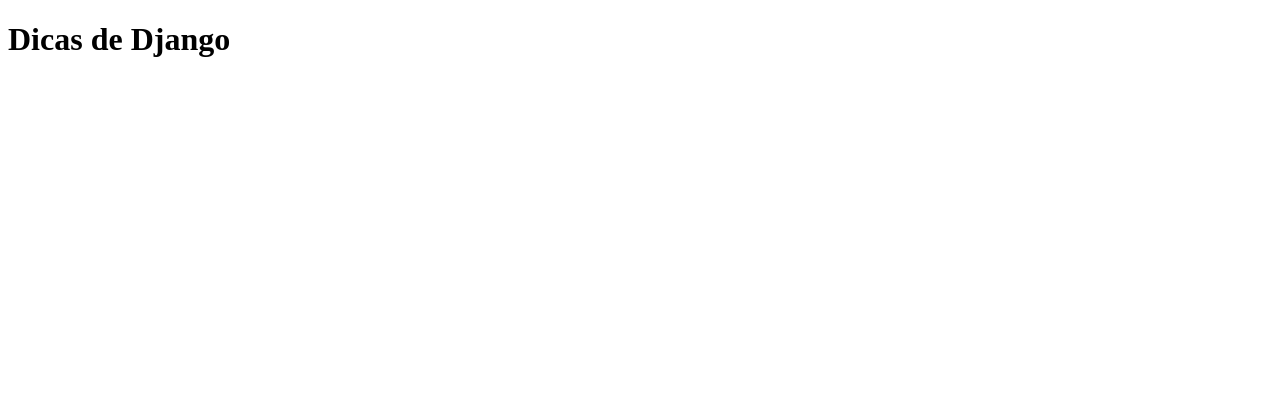
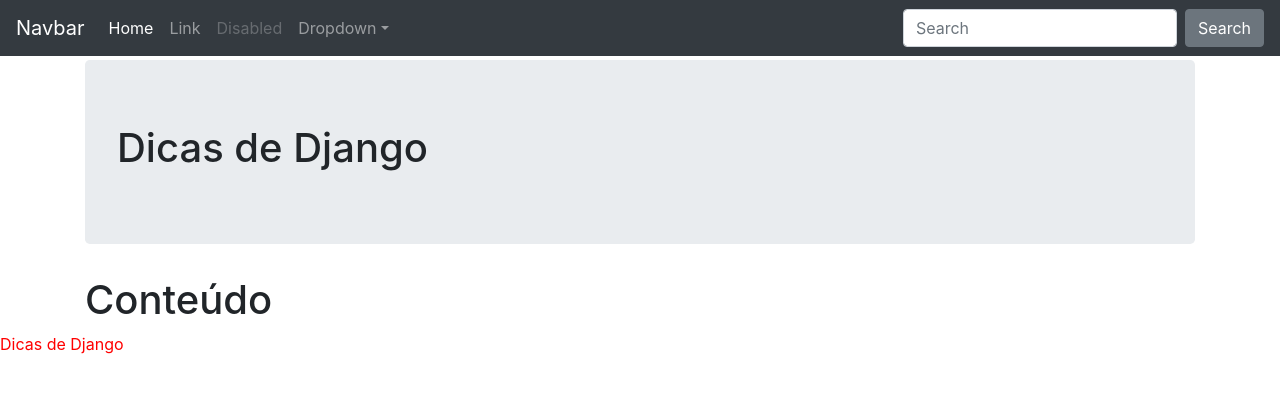
Before and after one commit to rg3915/dicas-de-django, a Django app: page / in a window 1280 px wide. Shown: the top 393 px of the page. Run offline with Django 3.2, Linux system fonts and the light colour scheme; some libraries are stand-ins or nearby versions.

Commit message:
Templates

```diff
--- /dev/null
+++ b/myproject/core/static/css/style.css
@@ -0,0 +1,3 @@
+p {
+  color: red;
+}
--- /dev/null
+++ b/myproject/core/templates/base.html
@@ -0,0 +1,38 @@
+{% load static %}
+<!DOCTYPE html>
+<html lang="en">
+
+<head>
+  <meta charset="UTF-8">
+  <meta name="viewport" content="width=device-width, initial-scale=1.0">
+  <link rel="shortcut icon" href="https://www.djangoproject.com/favicon.ico">
+  <!-- Bootstrap core CSS -->
+  <link rel="stylesheet" href="https://maxcdn.bootstrapcdn.com/bootstrap/4.0.0/css/bootstrap.min.css">
+  <!-- Font-awesome -->
+  <link rel="stylesheet" href="https://maxcdn.bootstrapcdn.com/font-awesome/4.7.0/css/font-awesome.min.css">
+  <title>Dicas de Django</title>
+
+  <link rel="stylesheet" href="{% static 'css/style.css' %}">
+
+  <style>
+    body {
+      margin-top: 60px;
+    }
+  </style>
+</head>
+
+<body>
+  <div class="container">
+
+    {% include "nav.html" %}
+
+    {% block content %}{% endblock content %}
+  </div>
+
+  {% include "footer.html" %}
+
+<script src="{% static 'js/main.js' %}"></script>
+
+</body>
+
+</html>
--- /dev/null
+++ b/myproject/core/templates/core/person_list.html
@@ -0,0 +1,5 @@
+{% extends "base.html" %}
+
+{% block content %}
+  <h1>Lista de pessoas</h1>
+{% endblock content %}
--- /dev/null
+++ b/myproject/core/templates/footer.html
@@ -0,0 +1 @@
+<p>Dicas de Django</p>
--- a/myproject/core/templates/index.html
+++ b/myproject/core/templates/index.html
@@ -1,14 +1,10 @@
-<!DOCTYPE html>
-<html lang="en">
-<head>
-  <meta charset="UTF-8">
-  <meta name="viewport" content="width=device-width, initial-scale=1.0">
-  <link rel="shortcut icon" href="https://www.djangoproject.com/favicon.ico">
-  <title>Dicas de Django</title>
-</head>
-<body>
-  <div class="jumbotron">
+{% extends "base.html" %}
+
+{% block content %}
+
+    <div class="jumbotron">
       <h1>Dicas de Django</h1>
-  </div>
-</body>
-</html>
+    </div>
+
+  <h1>Conteúdo</h1>
+{% endblock content %}
--- /dev/null
+++ b/myproject/core/templates/nav.html
@@ -0,0 +1,35 @@
+<!-- https://getbootstrap.com/docs/4.0/examples/starter-template/ -->
+<!-- https://github.com/JTruax/bootstrap-starter-template/blob/master/template/start.html -->
+
+<nav class="navbar navbar-expand-md navbar-dark bg-dark fixed-top">
+    <a class="navbar-brand" href="#">Navbar</a>
+    <button class="navbar-toggler" type="button" data-toggle="collapse" data-target="#navbarsExampleDefault" aria-controls="navbarsExampleDefault" aria-expanded="false" aria-label="Toggle navigation">
+        <span class="navbar-toggler-icon"></span>
+    </button>
+
+    <div class="collapse navbar-collapse" id="navbarsExampleDefault">
+        <ul class="navbar-nav mr-auto">
+            <li class="nav-item active">
+                <a class="nav-link" href="#">Home <span class="sr-only">(current)</span></a>
+            </li>
+            <li class="nav-item">
+                <a class="nav-link" href="#">Link</a>
+            </li>
+            <li class="nav-item">
+                <a class="nav-link disabled" href="#">Disabled</a>
+            </li>
+            <li class="nav-item dropdown">
+                <a class="nav-link dropdown-toggle" href="#" id="dropdown01" data-toggle="dropdown" aria-haspopup="true" aria-expanded="false">Dropdown</a>
+                <div class="dropdown-menu" aria-labelledby="dropdown01">
+                    <a class="dropdown-item" href="#">Action</a>
+                    <a class="dropdown-item" href="#">Another action</a>
+                    <a class="dropdown-item" href="#">Something else here</a>
+                </div>
+            </li>
+        </ul>
+        <form class="form-inline my-2 my-lg-0">
+            <input class="form-control mr-sm-2" type="text" placeholder="Search" aria-label="Search">
+            <button class="btn btn-secondary my-2 my-sm-0" type="submit">Search</button>
+        </form>
+    </div>
+</nav>
--- a/myproject/core/urls.py
+++ b/myproject/core/urls.py
@@ -7,4 +7,5 @@
 
 urlpatterns = [
     path('', v.index, name='index'),
+    path('persons/', v.person_list, name='person_list'),
 ]
--- a/myproject/core/views.py
+++ b/myproject/core/views.py
@@ -4,3 +4,8 @@
 def index(request):
     template_name = 'index.html'
     return render(request, template_name)
+
+
+def person_list(request):
+    template_name = 'core/person_list.html'
+    return render(request, template_name)
```
Also changed, not shown: myproject/core/static/js/main.js (added), myproject/core/templates/core/person_detail.html (added), myproject/core/templates/core/person_form.html (added).
